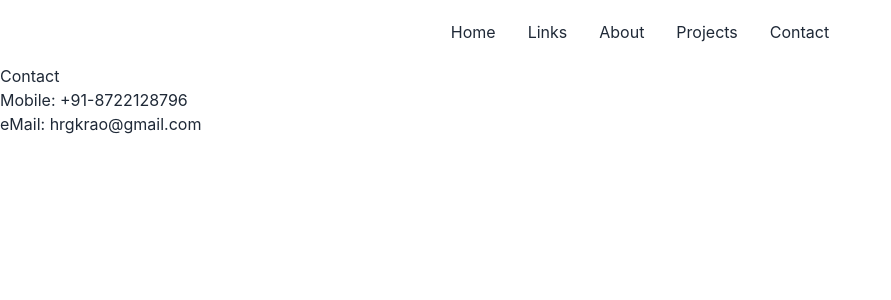
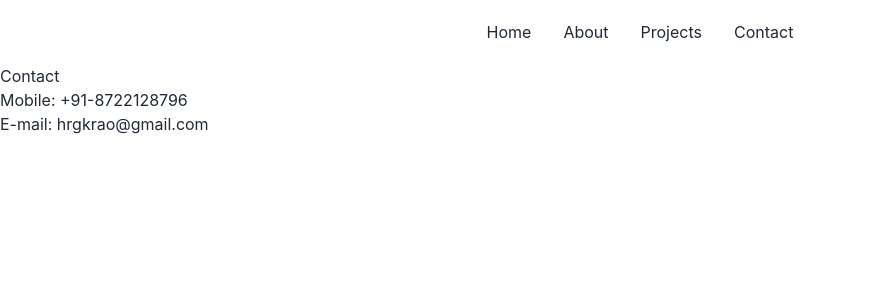
Before and after one commit to GopalkrishaRao/myPortfolio, a React (Create React App) app: page /contact in a window 1280 px wide. Shown: the top 300 px of the page, without its empty margins (0-891 px from the left). Built offline with nearby package versions, Linux system fonts and the light colour scheme.

Commit message:
contact and home

```diff
--- a/src/App.js
+++ b/src/App.js
@@ -17,7 +17,6 @@ function App() {
       <Route path='/projects' element={<Projects/>}/>
       <Route path='/contact' element={<Contact/>}/>
     </Routes>
-
     </>
   );
 }
--- a/src/Components/Contact.js
+++ b/src/Components/Contact.js
@@ -3,7 +3,7 @@ export default function Contact() {
     <>
       <div>Contact</div>
       <h1>Mobile: <span>+91-8722128796</span></h1>
-      <h1>eMail: <span>hrgkrao@gmail.com</span></h1>
+      <h1>E-mail: <span>hrgkrao@gmail.com</span></h1>
     </>
     )
 }
--- a/src/Components/Home.js
+++ b/src/Components/Home.js
@@ -1,20 +1,21 @@
 export default function Home() {
   return (
     <>
+    <div className="flex justify-around mt-8">
     <div>
       <h1>Gopalkrishna Rao</h1>
+    </div>
+    <div>
       <img src={require("../images/gk.png")}  alt="profile_pic" className="rounded-[50%] h-72 w-72"/>
     </div>
-    <div>
+    {/* <div>
         <h1>About</h1>
         <p></p>
     </div>
     <div>
       <h1>Projects</h1>
+    </div> */}
     </div>
-    <footer>
-
-    </footer>
-    </>
+   </>
   )
 };
--- a/src/Components/Navbar/Navbar.js
+++ b/src/Components/Navbar/Navbar.js
@@ -13,9 +13,6 @@ export default function Navbar() {
         <ul tabIndex={0} className="menu menu-compact dropdown-content mt-3 p-2 shadow bg-base-100 rounded-box w-52">
           <li>
             <Link to={"/"} className="ul">Home</Link>
-          </li>
-          <li>
-            <Link to={"/links"} className="ul">Links</Link>
           </li>
           <li>
             <Link to={"/about"} className="ul">About</Link>
@@ -36,9 +33,6 @@ export default function Navbar() {
           <Link to={"/"} className="ul">Home</Link>
         </li>
         <li>
-          <Link to={"/links"} className="ul">Links</Link>
-        </li>
-        <li>
           <Link to={"/about"} className="ul">About</Link>
         </li>
         <li>
```
